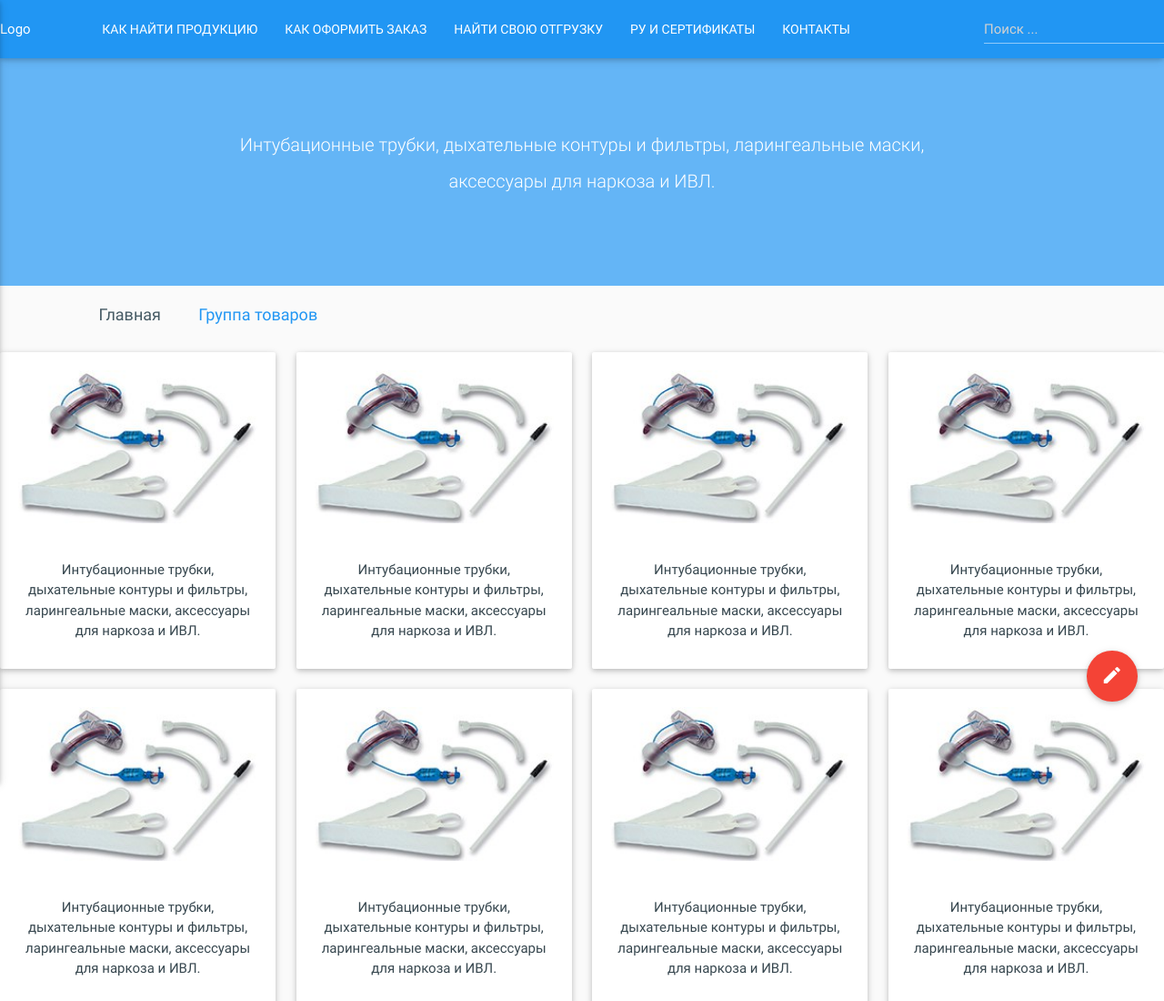
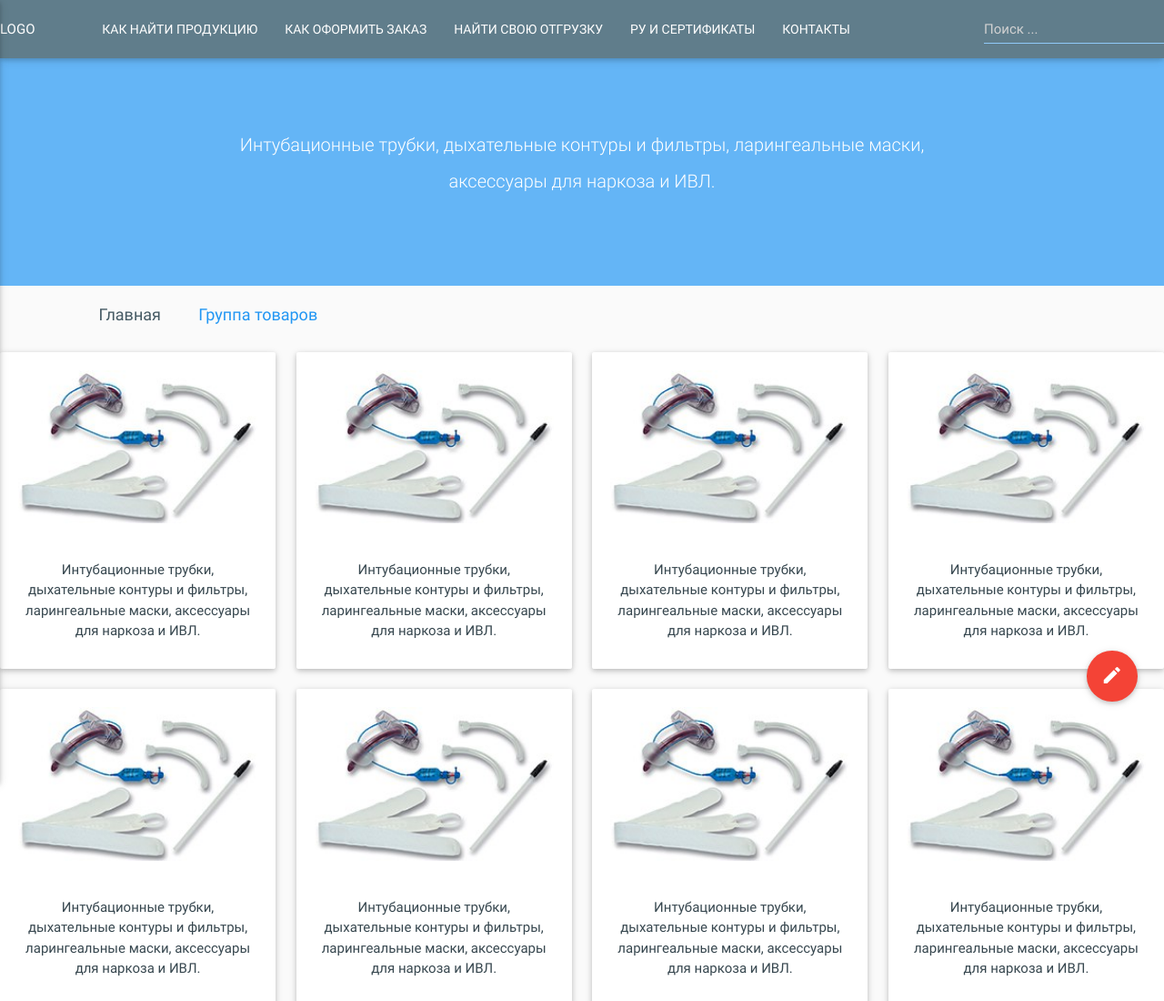
Before and after one commit to BerRossDolmat/portex-nda, a plain HTML site: page groups.html in a window 1280 px wide. Shown: the top 1100 px of the page at 91% size. Drawn offline with nearby package versions, Linux system fonts and the light colour scheme; a script that the page names is missing.

Commit message:
grey navbar

```diff
--- a/css/main.css
+++ b/css/main.css
@@ -32,6 +32,9 @@ min-height: 100px;
   color: #0091ea;
   padding-bottom: 60px;
 }
+
+
+
 
 /* Common */
 
--- a/groups.html
+++ b/groups.html
@@ -17,17 +17,17 @@
   <body class="grey lighten-5">
     <div class="navbar-fixed">
       <nav>
-        <div class="nav-wrapper blue">
+        <div class="nav-wrapper blue-grey">
           <div class="container">
             <div class="row">
               <div class="col s3 m3 l1 zero-padding-right">
-                <a href="#" class="logo">Logo</a>
+                <a href="#" class="logo">LOGO</a>
               </div>
               <div class="col s2 m1 offset-m8 offset-s7">
                 <a href="#" data-activates="mobile-sidebar" class="button-collapse"><i class="material-icons">menu</i></a>
               </div>
               <div class="col l11 zero-padding-left hide-on-med-and-down">
-                <ul class="left menu-items">
+                <ul class="left menu-items nav-text-color">
                   <li><a href="#">КАК НАЙТИ ПРОДУКЦИЮ</a></li>
                   <li><a href="#">КАК ОФОРМИТЬ ЗАКАЗ</a></li>
                   <li><a href="#">НАЙТИ СВОЮ ОТГРУЗКУ</a></li>
```
